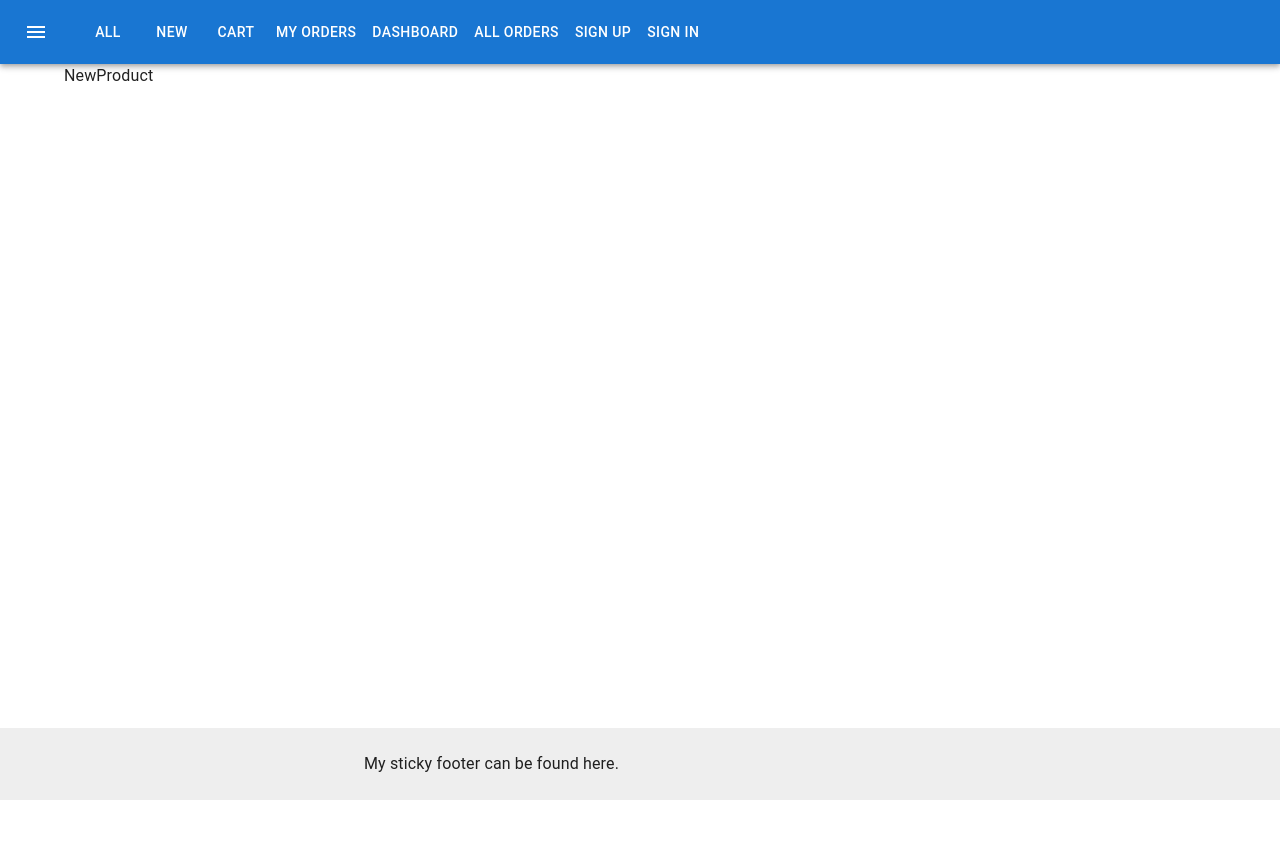
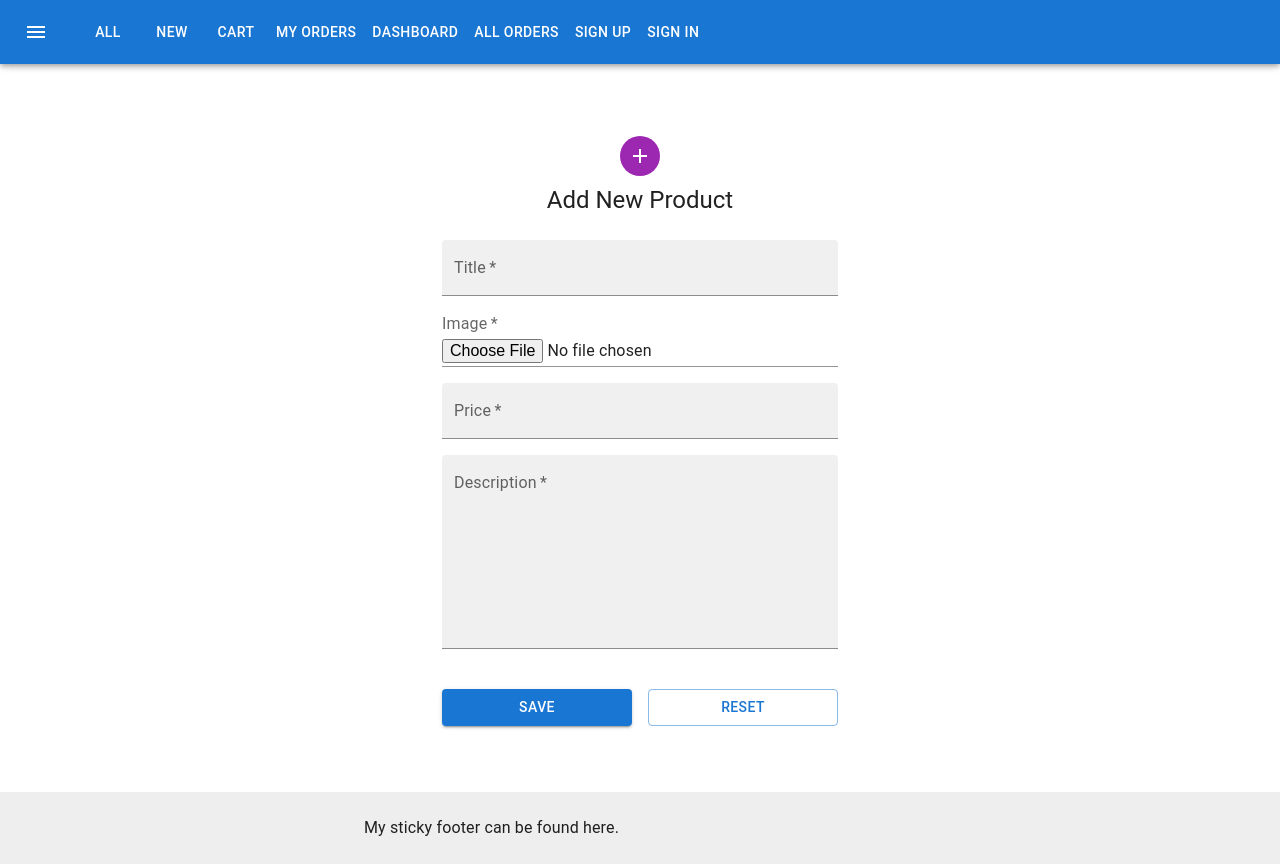
Before and after one commit to raudzius/Store_Present-Academy, a React (Create React App) app: page /products/new in a window 1280 px wide. Before the commit the page ends 800 px from the top, so only its background shows below. Built offline with nearby package versions, Linux system fonts and the light colour scheme; the HTML template or start-up script is replaced by a standard one.

Commit message:
feat: product form component integration

```diff
--- a/src/authorized/admin/pages/NewProduct.tsx
+++ b/src/authorized/admin/pages/NewProduct.tsx
@@ -1,5 +1,9 @@
-import React from 'react';
+import { AddOutlined } from '@mui/icons-material';
+import * as React from 'react';
+import ProductForm from '../components/ProductForm';
 
-const NewProduct = () => <div>NewProduct</div>;
+const NewProduct: React.FC = () => (
+  <ProductForm icon={<AddOutlined />} heading="Add New Product" />
+  );
 
 export default NewProduct;
```
Also changed, not shown: src/authorized/admin/pages/UpdateProduct.tsx (added, +7 -0 lines).
